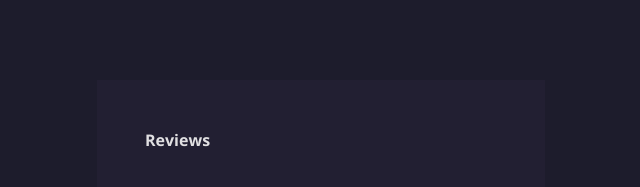
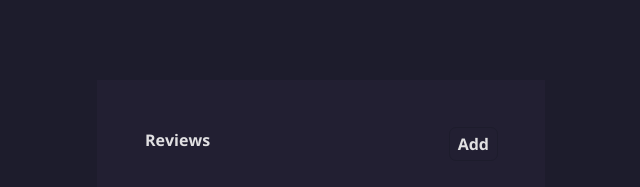
Before and after one commit to Ajithdev444/card, a Next.js app: page /reviews in a window 1280 px wide. Shown: the top 187 px of the page, without its empty margins (319-959 px from the left). Built offline with nearby package versions, Linux system fonts and the light colour scheme.

Commit message:
popup component

```diff
--- /dev/null
+++ b/components/PopUp.tsx
@@ -0,0 +1,22 @@
+import React, { useState } from "react";
+
+const PopUp = ({}) => {
+  return (
+    <div className="fixed inset-0 bg-black bg-opacity-25 flex justify-center items-center">
+      <div className="w-[600px] flex flex-col">
+        {/* <div className="text-white text-xl place-self-end cursor-pointer">
+          X
+        </div> */}
+        <div className="bg-white p-2 rounded-md">
+          <div className="text-white">Form</div>
+          <input placeholder="Name" className="px-6 py-2" />
+          <input placeholder="Paragraph" className="px-6 py-2" />
+          <input placeholder="Date" className="px-6 py-2" />
+          <button className="px-6 py-2">Submit</button>
+        </div>
+      </div>
+    </div>
+  );
+};
+
+export default PopUp;
--- a/pages/reviews/index.tsx
+++ b/pages/reviews/index.tsx
@@ -1,14 +1,28 @@
-import React from "react";
+import React, { useState } from "react";
 import search from "../../public/search1.svg";
 import share from "../../public/share1.png";
 import Image from "next/image";
+import PopUp from "@/components/PopUp";
 
 const index = () => {
+  const [showPopup, setShowPopup] = useState(false);
   return (
     <div className="bg-[#1D1C2C] flex justify-center items-center min-h-screen py-20">
       <div className="max-w-screen-xl mx-auto bg-[#221F32]">
-        <div className="p-12 max-w-md">
-          <h1 className="text-base font-bold text-[#E1E0E2] mb-10">Reviews</h1>
+        <div className="p-12 max-w-md relative">
+          <div className="mb-10 flex relative">
+            <h1 className="text-base font-bold text-[#E1E0E2]">Reviews</h1>
+            <button
+              className="text-base font-bold text-[#E1E0E2] absolute right-0 top-0 rounded-md outline outline-[#1D1C2C]
+             outline-1 hover:outline-[#8783f4] px-2 py-1"
+              onClick={() => {
+                setShowPopup(true);
+              }}
+            >
+              Add
+            </button>
+          </div>
+
           <div className="relative">
             <Image
               src={search}
@@ -114,7 +128,7 @@ const index = () => {
             </p>
             <div className="flex relative rounded-md">
               <div className="text-[#6b696d] text-xs">Feb 13,2021</div>
-              <div className="absolute right-0 flex gap-2 outline outline-[#1D1C2C] outline-1 hover:outline-[#8783f4] p-1">
+              <div className="absolute right-0 flex gap-2 outline outline-[#1D1C2C] outline-1 hover:outline-[#8783f4] p-1 cursor-pointer">
                 <Image src={share} alt="upload" className="w-4 h-4" />
                 <button className="text-[#6b696d] text-xs">Share</button>
               </div>
@@ -191,7 +205,7 @@ const index = () => {
             </p>
             <div className="flex relative rounded-md">
               <div className="text-[#6b696d] text-xs">Feb 13,2021</div>
-              <div className="absolute right-0 flex gap-2 outline outline-[#1D1C2C] outline-1 hover:outline-[#8783f4] p-1">
+              <div className="absolute right-0 flex gap-2 outline outline-[#1D1C2C] outline-1 hover:outline-[#8783f4] p-1 cursor-pointer">
                 <Image src={share} alt="upload" className="w-4 h-4" />
                 <button className="text-[#6b696d] text-xs ">Share</button>
               </div>
@@ -199,6 +213,7 @@ const index = () => {
           </div>
         </div>
       </div>
+      {showPopup ? <PopUp /> : null}
     </div>
   );
 };
```
